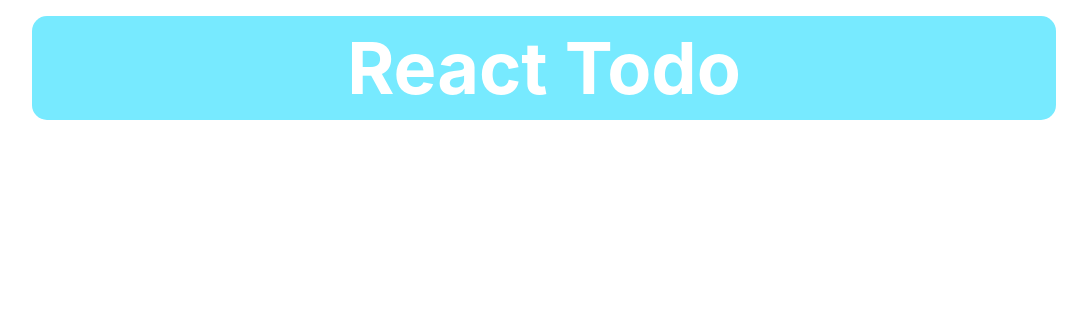
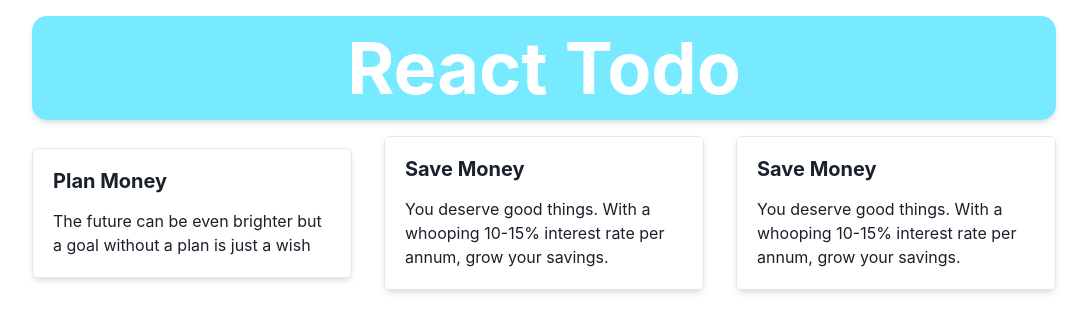
Before and after one commit to tanmayc07/Tasker, a React (Create React App) app: page / in a window 1280 px wide. Shown: the top 332 px of the page, without its empty margins (96-1183 px from the left). Built offline with nearby package versions, Linux system fonts and the light colour scheme.

Commit message:
:lipstick: Create TodoList and Todo component UI

```diff
--- a/src/App.js
+++ b/src/App.js
@@ -1,9 +1,11 @@
 import Header from "./Header";
+import TodoList from "./TodoList";
 
 function App() {
   return (
     <div className="App">
       <Header />
+      <TodoList />
     </div>
   );
 }
--- a/src/Header.js
+++ b/src/Header.js
@@ -5,6 +5,7 @@ const Header = () => {
     <Center
       bg="#77eaff"
       borderRadius="15px"
+      shadow="md"
       w="80%"
       p={4}
       my={4}
--- /dev/null
+++ b/src/Todo.js
@@ -0,0 +1,19 @@
+import { Box, Heading, Text } from "@chakra-ui/react";
+
+const Todo = ({ title, desc, ...rest }) => {
+  return (
+    <Box
+      p={5}
+      shadow="md"
+      borderWidth="1px"
+      flex="1"
+      borderRadius="md"
+      {...rest}
+    >
+      <Heading fontSize="xl">{title}</Heading>
+      <Text mt={4}>{desc}</Text>
+    </Box>
+  );
+};
+
+export default Todo;
--- a/src/TodoList.js
+++ b/src/TodoList.js
@@ -0,0 +1,27 @@
+import { VStack, HStack } from "@chakra-ui/react";
+import Todo from "./Todo";
+
+const TodoList = () => {
+  return (
+    <>
+      <VStack spacing={4} w="80%" mx="auto" align="stretch">
+        <HStack spacing={8}>
+          <Todo
+            title="Plan Money"
+            desc="The future can be even brighter but a goal without a plan is just a wish"
+          />
+          <Todo
+            title="Save Money"
+            desc="You deserve good things. With a whooping 10-15% interest rate per annum, grow your savings."
+          />
+          <Todo
+            title="Save Money"
+            desc="You deserve good things. With a whooping 10-15% interest rate per annum, grow your savings."
+          />
+        </HStack>
+      </VStack>
+    </>
+  );
+};
+
+export default TodoList;
```
Also changed, not shown: 1 other file (tests, documents, lock files or other folders).
